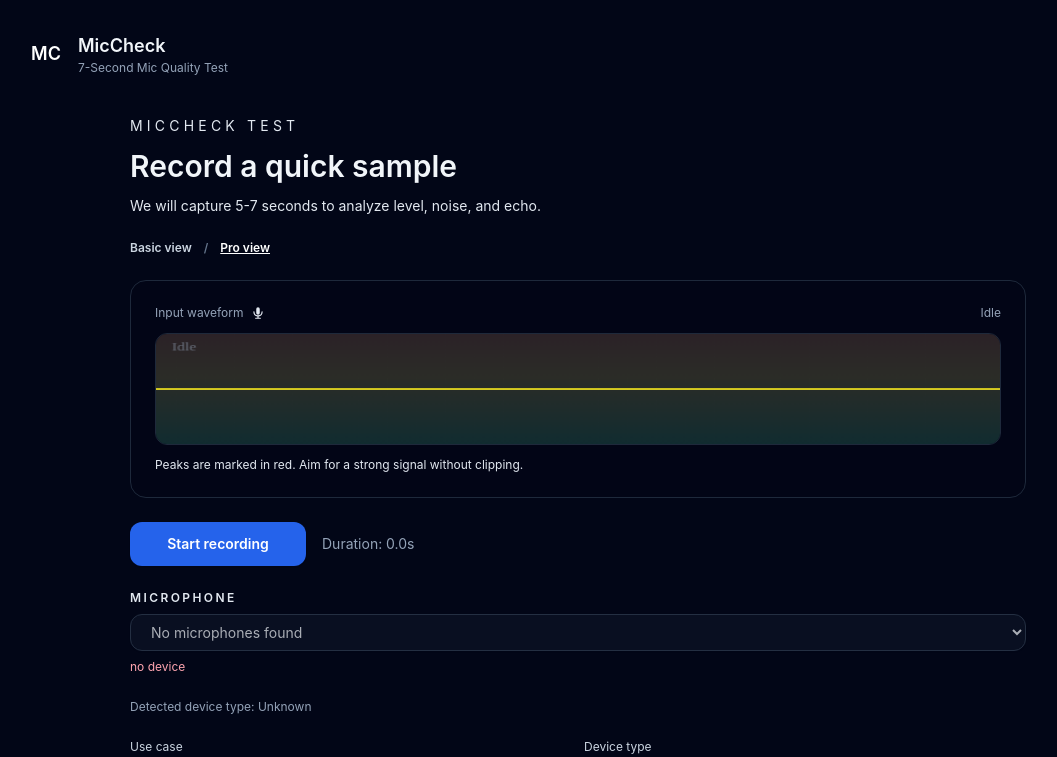
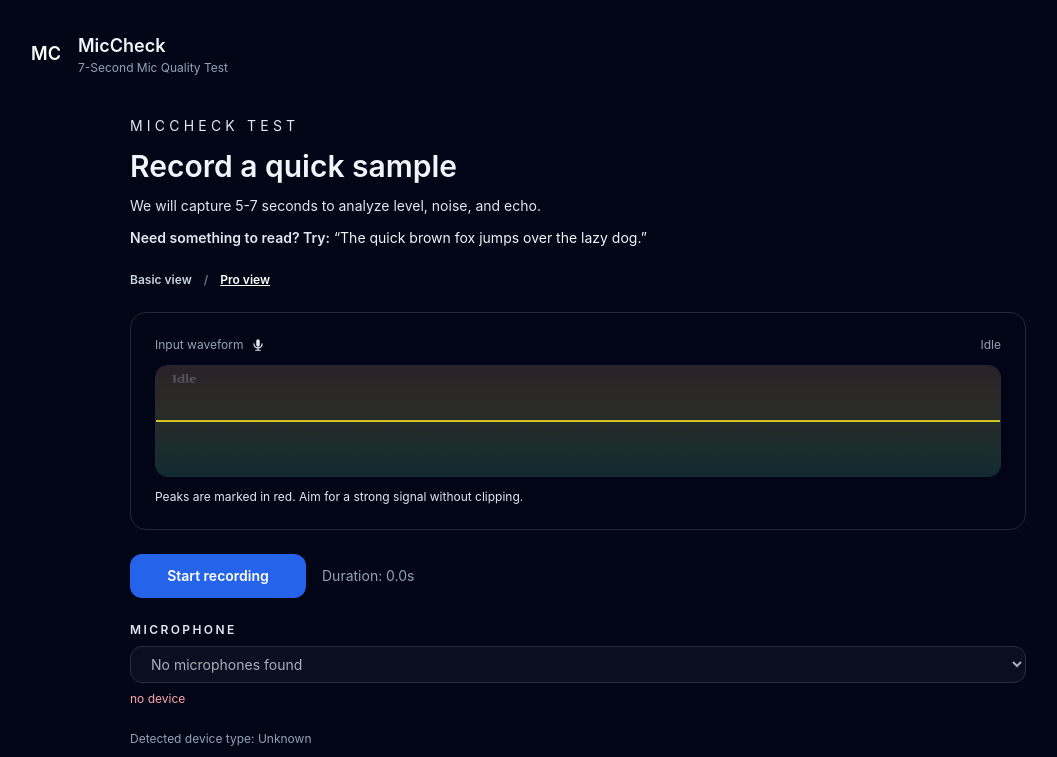
Before and after one commit to abulhawa/miccheck, a Next.js app in the folder apps/web/: page /pro in a window 1280 px wide. Shown: the top 757 px of the page, without its empty margins (62-1119 px from the left). Built offline with nearby package versions, Linux system fonts and the light colour scheme.

Commit message:
Add read-aloud prompt to test header

```diff
--- a/apps/web/components/TestExperiencePage.tsx
+++ b/apps/web/components/TestExperiencePage.tsx
@@ -303,6 +303,10 @@
           <p className="text-sm text-slate-200">
             {t("test.header.subtitle")}
           </p>
+          <p className="text-sm text-slate-300">
+            <span className="font-semibold text-slate-200">{t("test.header.read_prompt")}</span>{" "}
+            <span className="text-slate-100">“{t("test.header.read_prompt_sample")}”</span>
+          </p>
         </div>
         <div className="mt-5 flex flex-col gap-4 sm:gap-5 md:mt-6 md:gap-6">
           <div className="flex gap-3 text-xs font-semibold">
--- a/apps/web/lib/i18n/locales/de.json
+++ b/apps/web/lib/i18n/locales/de.json
@@ -158,6 +158,8 @@
   "test.details.sample_size": "Sample-Groesse",
   "test.details.title": "Technische Details",
   "test.header.eyebrow": "MicCheck Test",
+  "test.header.read_prompt": "Brauchst du einen Beispielsatz? Probier:",
+  "test.header.read_prompt_sample": "Franz jagt im komplett verwahrlosten Taxi quer durch Bayern.",
   "test.header.subtitle": "Wir erfassen 5-7 Sekunden, um Pegel, Rauschen und Echo zu analysieren.",
   "test.header.title": "Kurze Probe aufnehmen",
   "test.permission.denied": "Mikrofonzugriff ist blockiert. Bitte in den Browser-Einstellungen erlauben und erneut versuchen.",
--- a/apps/web/lib/i18n/locales/en.json
+++ b/apps/web/lib/i18n/locales/en.json
@@ -158,6 +158,8 @@
   "test.details.sample_size": "Sample size",
   "test.details.title": "Technical details",
   "test.header.eyebrow": "MicCheck Test",
+  "test.header.read_prompt": "Need something to read? Try:",
+  "test.header.read_prompt_sample": "The quick brown fox jumps over the lazy dog.",
   "test.header.subtitle": "We will capture 5-7 seconds to analyze level, noise, and echo.",
   "test.header.title": "Record a quick sample",
   "test.permission.denied": "Microphone access is blocked. Enable it in browser settings and retry.",
```
